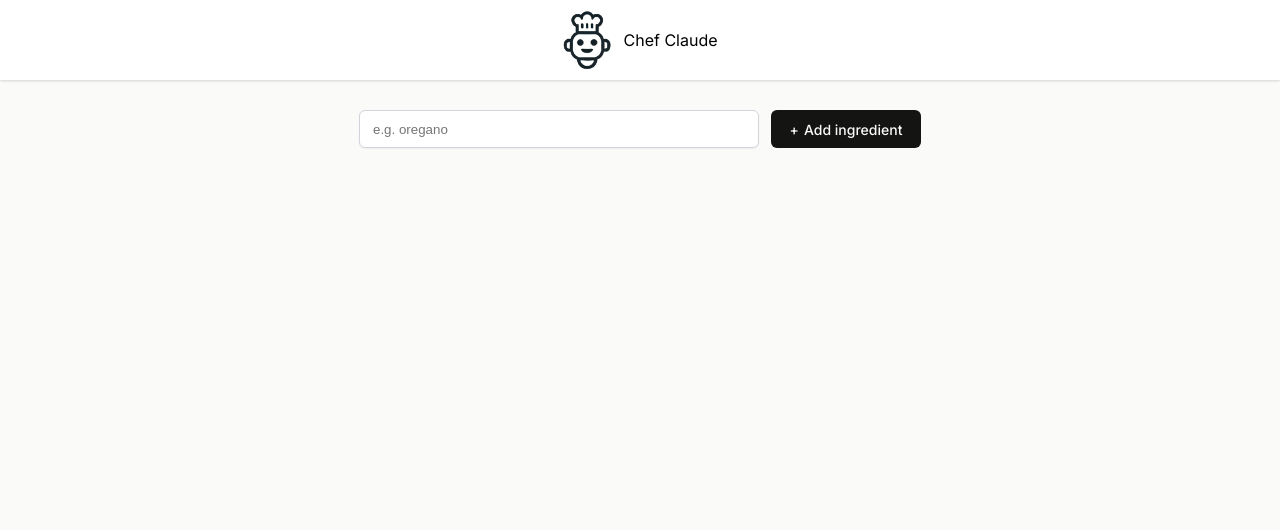
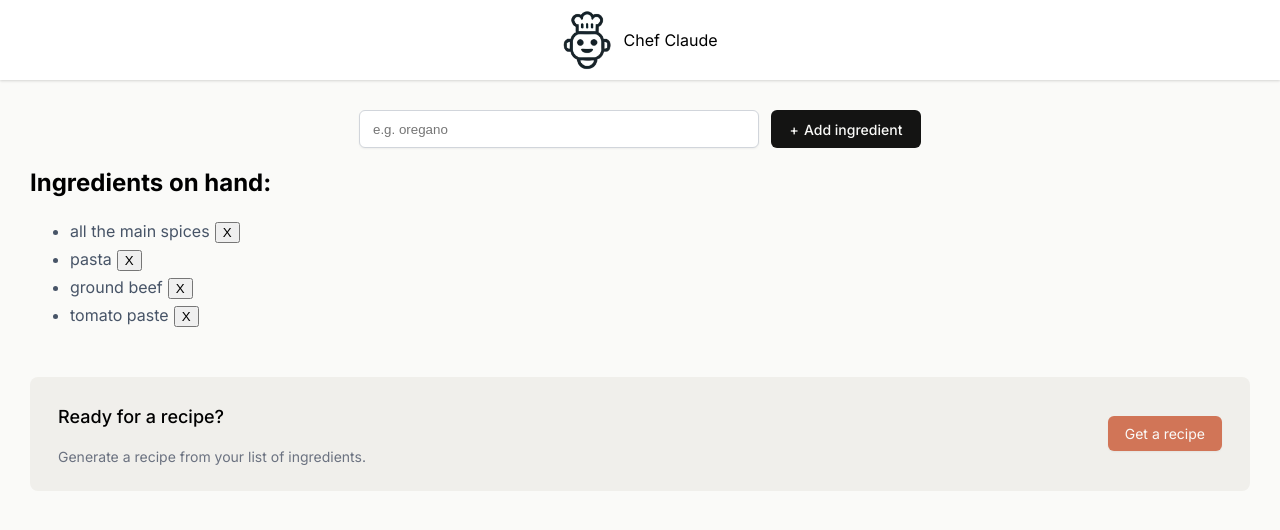
Before and after one commit to chrisjamiecarter/scrimba-learn-react, a React (Vite) app in the folder section-03/01-chef-claude/: page / in a window 1280 px wide. Shown: the top 530 px of the page. Built offline with nearby package versions, Linux system fonts and the light colour scheme.

Commit message:
Refactored components and set up shared state

```diff
--- a/section-03/01-chef-claude/src/App.tsx
+++ b/section-03/01-chef-claude/src/App.tsx
@@ -1,5 +1,5 @@
-import Header from "./components/header";
-import Main from "./components/main";
+import Header from "./components/Header";
+import Main from "./components/Main";
 
 export default function App() {
   return (
--- /dev/null
+++ b/section-03/01-chef-claude/src/components/ClaudeRecipe.tsx
@@ -0,0 +1,63 @@
+export default function ClaudeRecipe() {
+  return (
+    <section>
+      <h2>Chef Claude Recommends:</h2>
+      <article className="suggested-recipe-container" aria-live="polite">
+        <p>
+          Based on the ingredients you have available, I would recommend making
+          a simple a delicious <strong>Beef Bolognese Pasta</strong>. Here is
+          the recipe:
+        </p>
+        <h3>Beef Bolognese Pasta</h3>
+        <strong>Ingredients:</strong>
+        <ul>
+          <li>1 lb. ground beef</li>
+          <li>1 onion, diced</li>
+          <li>3 cloves garlic, minced</li>
+          <li>2 tablespoons tomato paste</li>
+          <li>1 (28 oz) can crushed tomatoes</li>
+          <li>1 cup beef broth</li>
+          <li>1 teaspoon dried oregano</li>
+          <li>1 teaspoon dried basil</li>
+          <li>Salt and pepper to taste</li>
+          <li>
+            8 oz pasta of your choice (e.g., spaghetti, penne, or linguine)
+          </li>
+        </ul>
+        <strong>Instructions:</strong>
+        <ol>
+          <li>Bring a large pot of salted water to a boil for the pasta.</li>
+          <li>
+            In a large skillet or Dutch oven, cook the ground beef over
+            medium-high heat, breaking it up with a wooden spoon, until browned
+            and cooked through, about 5-7 minutes.
+          </li>
+          <li>
+            Add the diced onion and minced garlic to the skillet and cook for
+            2-3 minutes, until the onion is translucent.
+          </li>
+          <li>Stir in the tomato paste and cook for 1 minute.</li>
+          <li>
+            Add the crushed tomatoes, beef broth, oregano, and basil. Season
+            with salt and pepper to taste.
+          </li>
+          <li>
+            Reduce the heat to low and let the sauce simmer for 15-20 minutes,
+            stirring occasionally, to allow the flavors to meld.
+          </li>
+          <li>
+            While the sauce is simmering, cook the pasta according to the
+            package instructions. Drain the pasta and return it to the pot.
+          </li>
+          <li>
+            Add the Bolognese sauce to the cooked pasta and toss to combine.
+          </li>
+          <li>
+            Serve hot, garnished with additional fresh basil or grated Parmesan
+            cheese if desired.
+          </li>
+        </ol>
+      </article>
+    </section>
+  );
+}
--- /dev/null
+++ b/section-03/01-chef-claude/src/components/IngredientsList.tsx
@@ -0,0 +1,36 @@
+import { IngredientsListProps } from "../models/IngredientsListProps";
+
+export default function IngredientsList(props: IngredientsListProps) {
+  const ingredientListItems = props.ingredients.map((ingredient) => (
+    <li key={ingredient}>
+      {ingredient}
+      <button
+        type="button"
+        onClick={() => props.handleRemoveIngredientClick(ingredient)}>
+        X
+      </button>
+    </li>
+  ));
+
+  return (
+    <>
+      {ingredientListItems.length > 0 ? (
+        <section>
+          <h2>Ingredients on hand:</h2>
+          <ul className="ingredients-list" aria-live="polite">
+            {ingredientListItems}
+          </ul>
+          {ingredientListItems.length > 3 ? (
+            <div className="get-recipe-container">
+              <div>
+                <h3>Ready for a recipe?</h3>
+                <p>Generate a recipe from your list of ingredients.</p>
+              </div>
+              <button onClick={props.handleGetRecipeClick}>Get a recipe</button>
+            </div>
+          ) : null}
+        </section>
+      ) : null}
+    </>
+  );
+}
--- a/section-03/01-chef-claude/src/components/main.tsx
+++ b/section-03/01-chef-claude/src/components/main.tsx
@@ -1,7 +1,15 @@
 import { useState, FormEvent } from "react";
+import ClaudeRecipe from "./ClaudeRecipe";
+import IngredientsList from "./IngredientsList";
 
 export default function Main(): JSX.Element {
-  const [ingredients, setIngredients] = useState<string[]>([]);
+  const [ingredients, setIngredients] = useState<string[]>([
+    "all the main spices",
+    "pasta",
+    "ground beef",
+    "tomato paste",
+  ]);
+
   const [recipeShown, setRecipeShow] = useState<boolean>(false);
 
   function addIngredient(ingredient: string) {
@@ -15,15 +23,6 @@ export default function Main(): JSX.Element {
   function toggleRecipeShown() {
     setRecipeShow((prev) => !prev);
   }
-
-  const ingredientListItems = ingredients.map((ingredient) => (
-    <li key={ingredient}>
-      {ingredient}
-      <button type="button" onClick={() => removeIngredient(ingredient)}>
-        X
-      </button>
-    </li>
-  ));
 
   function handleFormSubmit(event: FormEvent) {
     event.preventDefault();
@@ -45,86 +44,12 @@ export default function Main(): JSX.Element {
         />
         <button>Add ingredient</button>
       </form>
-      {ingredientListItems.length > 0 ? (
-        <section>
-          <h2>Ingredients on hand:</h2>
-          <ul className="ingredients-list" aria-live="polite">
-            {ingredientListItems}
-          </ul>
-          {ingredientListItems.length > 3 ? (
-            <div className="get-recipe-container">
-              <div>
-                <h3>Ready for a recipe?</h3>
-                <p>Generate a recipe from your list of ingredients.</p>
-              </div>
-              <button onClick={toggleRecipeShown}>Get a recipe</button>
-            </div>
-          ) : null}
-        </section>
-      ) : null}
-      {recipeShown ? (
-        <section>
-          <h2>Chef Claude Recommends:</h2>
-          <article className="suggested-recipe-container" aria-live="polite">
-            <p>
-              Based on the ingredients you have available, I would recommend
-              making a simple a delicious <strong>Beef Bolognese Pasta</strong>.
-              Here is the recipe:
-            </p>
-            <h3>Beef Bolognese Pasta</h3>
-            <strong>Ingredients:</strong>
-            <ul>
-              <li>1 lb. ground beef</li>
-              <li>1 onion, diced</li>
-              <li>3 cloves garlic, minced</li>
-              <li>2 tablespoons tomato paste</li>
-              <li>1 (28 oz) can crushed tomatoes</li>
-              <li>1 cup beef broth</li>
-              <li>1 teaspoon dried oregano</li>
-              <li>1 teaspoon dried basil</li>
-              <li>Salt and pepper to taste</li>
-              <li>
-                8 oz pasta of your choice (e.g., spaghetti, penne, or linguine)
-              </li>
-            </ul>
-            <strong>Instructions:</strong>
-            <ol>
-              <li>
-                Bring a large pot of salted water to a boil for the pasta.
-              </li>
-              <li>
-                In a large skillet or Dutch oven, cook the ground beef over
-                medium-high heat, breaking it up with a wooden spoon, until
-                browned and cooked through, about 5-7 minutes.
-              </li>
-              <li>
-                Add the diced onion and minced garlic to the skillet and cook
-                for 2-3 minutes, until the onion is translucent.
-              </li>
-              <li>Stir in the tomato paste and cook for 1 minute.</li>
-              <li>
-                Add the crushed tomatoes, beef broth, oregano, and basil. Season
-                with salt and pepper to taste.
-              </li>
-              <li>
-                Reduce the heat to low and let the sauce simmer for 15-20
-                minutes, stirring occasionally, to allow the flavors to meld.
-              </li>
-              <li>
-                While the sauce is simmering, cook the pasta according to the
-                package instructions. Drain the pasta and return it to the pot.
-              </li>
-              <li>
-                Add the Bolognese sauce to the cooked pasta and toss to combine.
-              </li>
-              <li>
-                Serve hot, garnished with additional fresh basil or grated
-                Parmesan cheese if desired.
-              </li>
-            </ol>
-          </article>
-        </section>
-      ) : null}
+      <IngredientsList
+        ingredients={ingredients}
+        handleGetRecipeClick={toggleRecipeShown}
+        handleRemoveIngredientClick={removeIngredient}
+      />
+      {recipeShown ? <ClaudeRecipe /> : null}
     </main>
   );
 }
--- a/section-03/01-chef-claude/src/index.css
+++ b/section-03/01-chef-claude/src/index.css
@@ -1,14 +1,3 @@
-:root {
-  font-family: Inter, system-ui, Avenir, Helvetica, Arial, sans-serif;
-  line-height: 1.5;
-  font-weight: 400;
-
-  font-synthesis: none;
-  text-rendering: optimizeLegibility;
-  -webkit-font-smoothing: antialiased;
-  -moz-osx-font-smoothing: grayscale;
-}
-
 * {
   box-sizing: border-box;
 }
@@ -84,6 +73,10 @@ ul.ingredients-list > li {
   line-height: 28px;
 }
 
+ul.ingredients-list > li > button {
+  margin-left: 5px;
+}
+
 .get-recipe-container {
   display: flex;
   justify-content: space-between;
--- /dev/null
+++ b/section-03/01-chef-claude/src/models/IngredientsListProps.ts
@@ -0,0 +1,5 @@
+export interface IngredientsListProps {
+  ingredients: string[];
+  handleGetRecipeClick: () => void;
+  handleRemoveIngredientClick: (ingredient: string) => void;
+}
```
